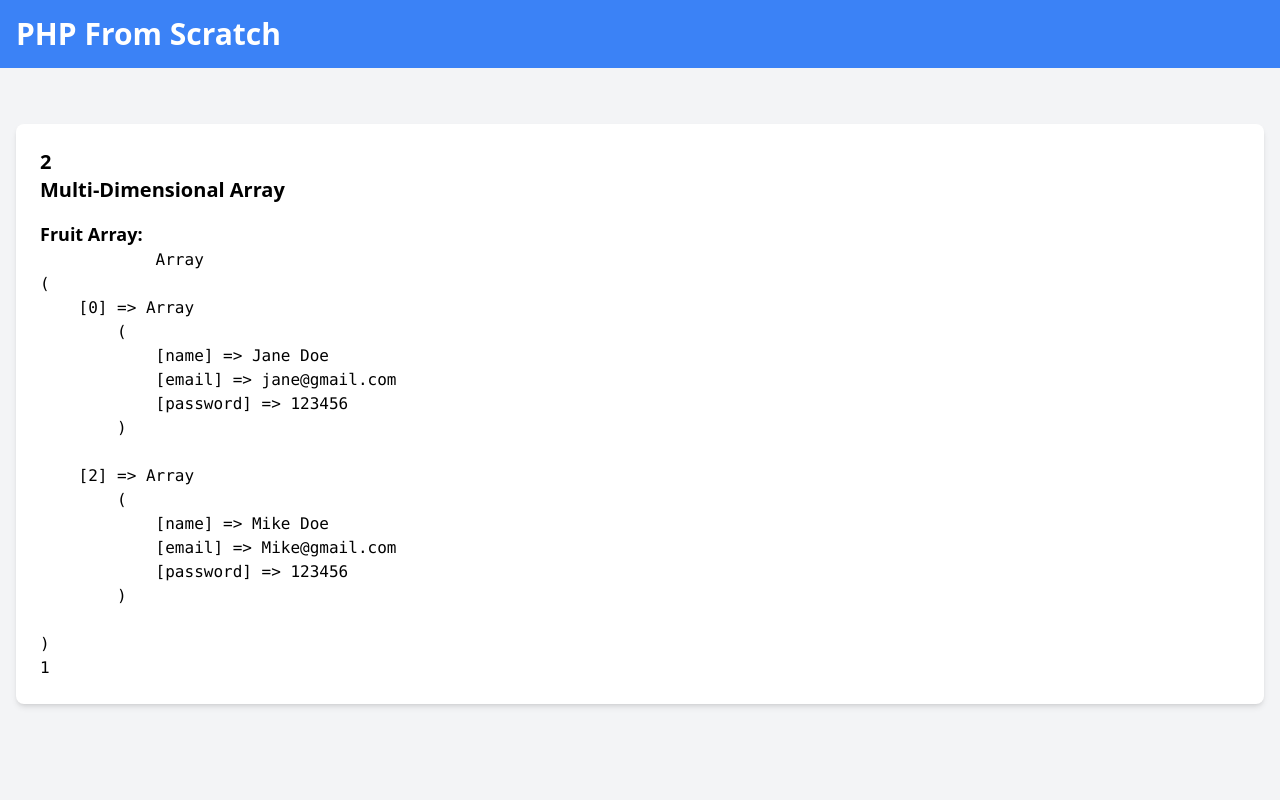
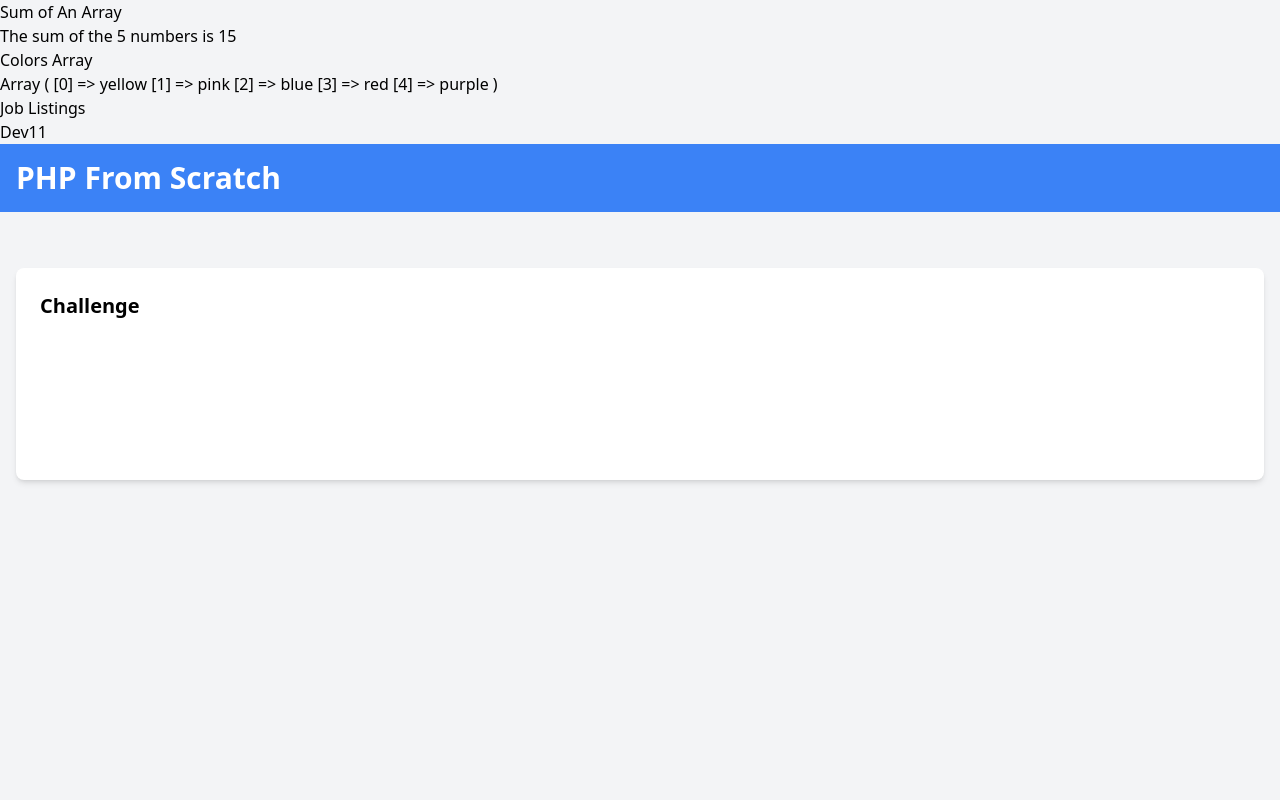
Before and after one commit to jahend412/LearnPhp, a PHP site: page / in a window 1280 px wide. Run offline with PHP 8.4, Linux system fonts and the light colour scheme; data that the repository does not hold is empty; some libraries are stand-ins or nearby versions.

Commit message:
Array Challenge

```diff
--- a/index.php
+++ b/index.php
@@ -1,33 +1,74 @@
 <?php
 $output=null;
+// Get an array of numbers
 
-$fruit = [
-    ['apple' , 'red'],
-    ['banana', 'yellow'],
-    ['grape', 'purple']
+$numbers = [1, 2, 3, 4, 5];
+// Get the sum of all the numbers combine and put into a variable
+
+$sum = array_sum($numbers);
+$sum = $numbers[0] + $numbers[1] + $numbers[2] + $numbers[3] + $numbers[4];
+$amount = count($numbers);
+
+echo '<h3>Sum of An Array</h3>';
+echo 'The sum of the ' . $amount . ' numbers is ' . $sum;
+
+echo '<h3> Colors Array</h3>';
+
+$colors = ['red', 'blue', 'green', 'yellow'];
+$colors = array_reverse($colors);
+
+// array_push($colors, 'purple');
+// $colors[]= 'orange';
+
+// Array Merge
+
+$colors =  array_merge($colors, ['purple', 'orange']);  // Add purple and orange with array_merge
+array_splice($colors, 1, 1, 'pink');  // Change out specific
+array_pop($colors);  // Remove last
+print_r($colors);
+
+
+echo '<h3> Job Listings </h3>';
+
+$listings = [
+    [
+        'id' => 1,
+        'title' => 'Dev',
+        'company' => '123 co',
+        'con_email' => 'J@gmail.com',
+        'con_phone' => '123-123-1234',
+        'skills' => ['1', '2', '3'],
+    ],
+    [
+        'id' => 2,
+        'title' => 'Dev1',
+        'company' => '1233 co',
+        'con_email' => 'J2@gmail.com',
+        'con_phone' => '123-123-1234',
+        'skills' => ['1', '2', '3']
+    ],[
+        'id' => 3,
+        'title' => 'Dev',
+        'company' => '14123 co',
+        'con_email' => 'J3@gmail.com',
+        'con_phone' => '123-123-1234',
+        'skills' => ['1', '2', '3']
+    ],
 ];
 
-$output = $fruit[0][1];
-$fruit[] = ['kiwi', 'green'];
+array_push($listings, [
+    'id' => 4,
+    'title' => 'Dev',
+    'company' => '123 co',
+    'con_email' => 'J4@gmail.com',
+    'con_phone' => '123-123-1234',
+    'skills' => ['1', '2', '3'],
+]);
 
-$users = [
-    ['name' => 'John Doe', 'email' => 'john@gmail.com', 'password' => '123456'],
-    ['name' => 'Jane Doe', 'email' => 'jane@gmail.com', 'password' => '123456'],
-    ['name' => 'Jim Doe', 'email' => 'jim@gmail.com', 'password' => '123456']
-];
+// print_r($listings);
+echo $listings[1]['title'];
+echo $listings[2]['skills'][0]
 
-$users[]= ['name' => 'Mike Doe', 'email' => 'Mike@gmail.com', 'password' => '123456'];
-
-array_push($users, ['name' => 'Marry Doe', 'email' => 'M@io.com', 'password' => '123456']);
-
-array_pop($users); // remove last element
-array_shift($users); // remove first element
-
-unset($users[1]); // remove specific element
-
-
-$output = $users[1]['email'];
-$output = count($users);
 ?>
 <!DOCTYPE html>
 <html lang="en">
@@ -48,12 +89,11 @@ $output = count($users);
   <div class="container mx-auto p-4 mt-4">
     <div class="bg-white rounded-lg shadow-md p-6 mt-6">
         <p class="text-xl font-semibold"><?= $output ?></p>
-      <p class="text-xl font-semibold">Multi-Dimensional Array</p>
-      <h2 class="text-lg font-semibold mt-4">Fruit Array:</h2>
+      <p class="text-xl font-semibold">Challenge</p>
+      <h2 class="text-lg font-semibold mt-4"></h2>
       <p>
         <pre>
-            <?= print_r($users) ?>
-            </pre>
+
         </p>
 
     </div>
```
